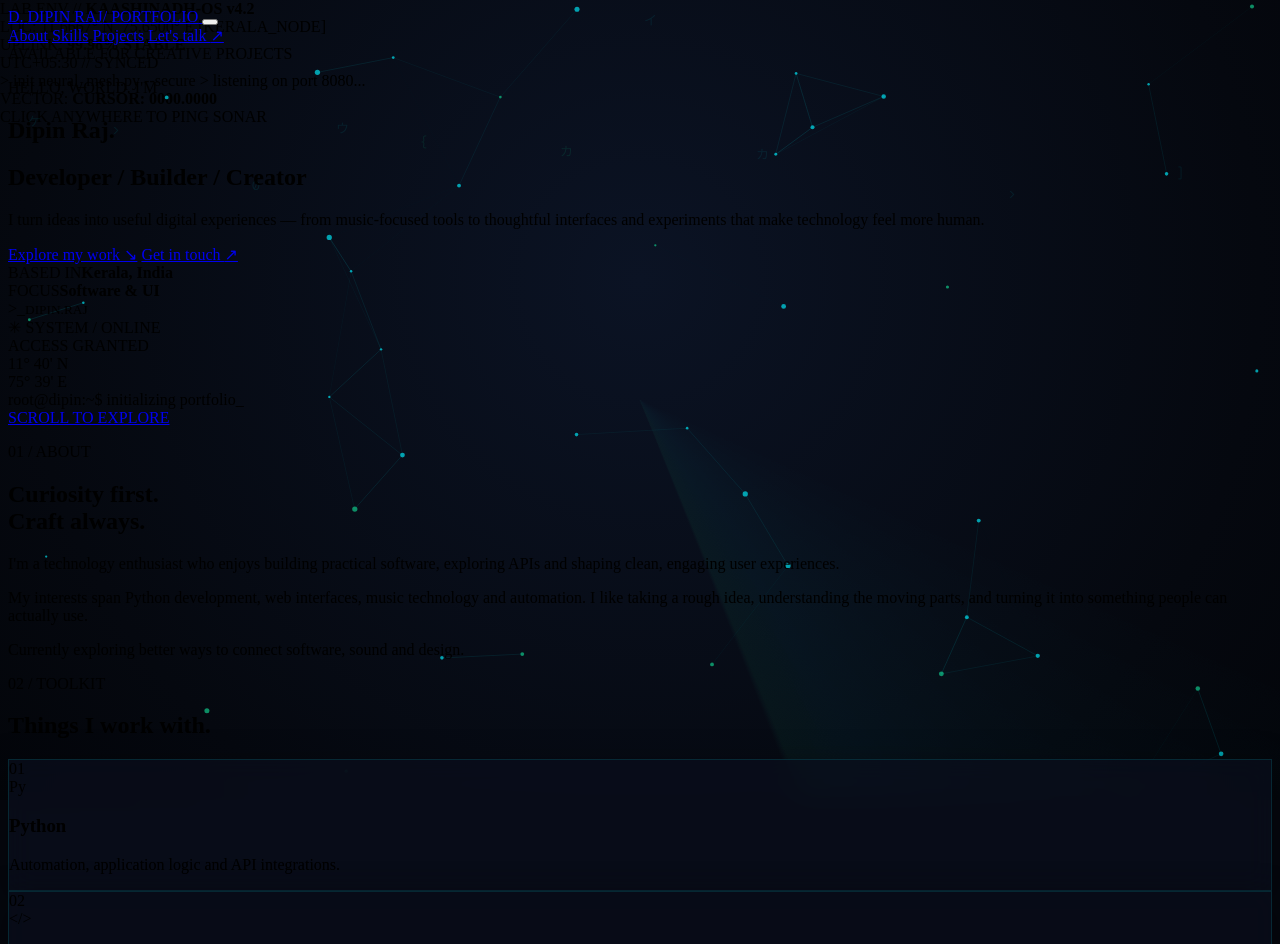
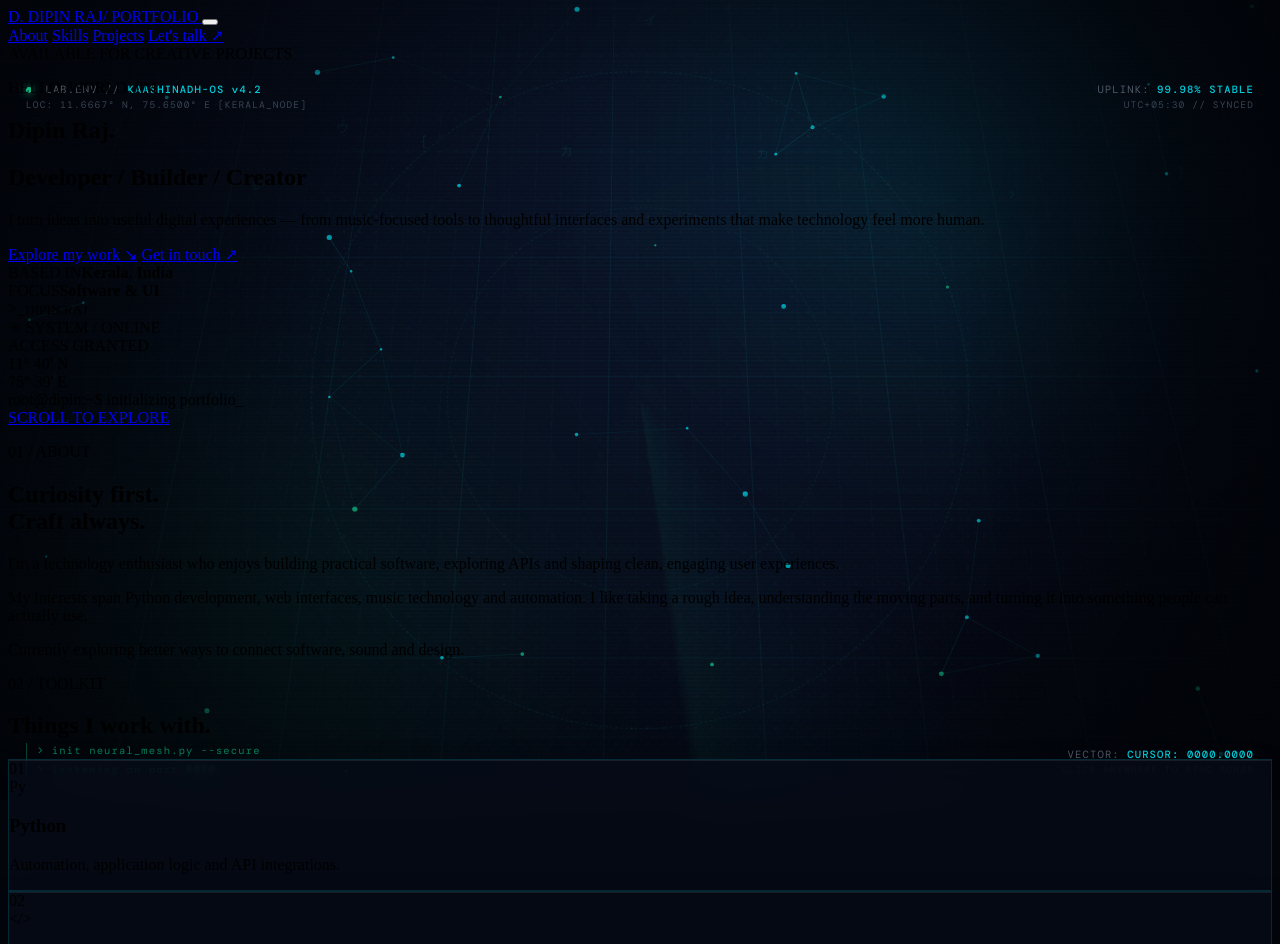
Before and after one commit to kaashinadh99-dev/kaashi143.github.io-, a plain HTML site: page index.html in a window 1280 px wide. Shown: the top 944 px of the page. Drawn offline with nearby package versions, Linux system fonts and the light colour scheme; animation ran at ten frames a second.

Commit message:
Refactor CSS for atmospheric depth and UI elements

```diff
--- a/style.css
+++ b/style.css
@@ -1,16 +1,17 @@
 /* =========================================================
-   HACKER'S LAB — ANIMATED BACKDROP & HUD SYSTEM
+   LUXURY HACKER'S LAB — ATMOSPHERIC DEPTH & SPOTLIGHT UI
    ========================================================= */
 :root {
-  --lab-bg: #05080f;
-  --lab-cyan: #00f0ff;
-  --lab-emerald: #10b981;
-  --lab-grid: rgba(0, 240, 255, 0.045);
-  --lab-grid-sub: rgba(16, 185, 129, 0.025);
+  --bg-obsidian: #03060c;
+  --cyan-neon: #00f0ff;
+  --emerald-neon: #10b981;
+  --violet-deep: #6366f1;
+  --glass-surface: rgba(8, 13, 24, 0.68);
+  --glass-border: rgba(0, 240, 255, 0.14);
 }
 
 body {
-  background-color: var(--lab-bg);
+  background-color: var(--bg-obsidian);
 }
 
 .lab-backdrop {
@@ -19,7 +20,7 @@ body {
   z-index: -1;
   overflow: hidden;
   pointer-events: none;
-  background: radial-gradient(circle at 50% 35%, #0b1324 0%, #05080f 75%, #03050a 100%);
+  background: radial-gradient(ellipse at 50% 25%, #0a1428 0%, #040812 65%, #020408 100%);
 }
 
 #hacker-lab-canvas {
@@ -30,154 +31,230 @@ body {
   display: block;
 }
 
-/* Dual-scale architectural blueprint grid */
-.cyber-grid {
+/* Volumetric Ambient Nebula Orbs */
+.nebula-glow {
   position: absolute;
-  inset: -50%;
-  width: 200%;
-  height: 200%;
-  background-image:
-    linear-gradient(to right, var(--lab-grid) 1px, transparent 1px),
-    linear-gradient(to bottom, var(--lab-grid) 1px, transparent 1px),
-    linear-gradient(to right, var(--lab-grid-sub) 1px, transparent 1px),
-    linear-gradient(to bottom, var(--lab-grid-sub) 1px, transparent 1px);
-  background-size: 120px 120px, 120px 120px, 24px 24px, 24px 24px;
-  transform: perspective(900px) rotateX(18deg) translateY(-4%);
-  animation: gridDrift 28s linear infinite;
-  mask-image: radial-gradient(ellipse at 50% 45%, rgba(0,0,0,0.85) 20%, transparent 75%);
-  -webkit-mask-image: radial-gradient(ellipse at 50% 45%, rgba(0,0,0,0.85) 20%, transparent 75%);
+  border-radius: 50%;
+  filter: blur(130px);
+  mix-blend-mode: screen;
+  animation: nebulaFloat 18s ease-in-out infinite alternate;
 }
 
-@keyframes gridDrift {
-  0% { background-position: 0 0, 0 0, 0 0, 0 0; }
-  100% { background-position: 0 120px, 0 120px, 0 24px, 0 24px; }
+.nebula-primary {
+  width: 580px;
+  height: 580px;
+  top: -15%;
+  right: 5%;
+  background: radial-gradient(circle, rgba(0, 240, 255, 0.16), transparent 70%);
 }
 
-/* Subtle radar sweep scanner */
+.nebula-secondary {
+  width: 620px;
+  height: 620px;
+  bottom: -20%;
+  left: -5%;
+  background: radial-gradient(circle, rgba(16, 185, 129, 0.14), transparent 70%);
+  animation-delay: -6s;
+}
+
+.nebula-accent {
+  width: 440px;
+  height: 440px;
+  top: 40%;
+  left: 42%;
+  background: radial-gradient(circle, rgba(99, 102, 241, 0.1), transparent 70%);
+  animation-delay: -12s;
+}
+
+@keyframes nebulaFloat {
+  0% { transform: translate(0, 0) scale(0.95); }
+  100% { transform: translate(35px, -25px) scale(1.08); }
+}
+
+/* 3D Perspective Lab Floor Grid */
+.perspective-grid {
+  position: absolute;
+  inset: -40%;
+  width: 180%;
+  height: 180%;
+  background-image:
+    linear-gradient(to right, rgba(0, 240, 255, 0.055) 1px, transparent 1px),
+    linear-gradient(to bottom, rgba(0, 240, 255, 0.055) 1px, transparent 1px),
+    linear-gradient(to right, rgba(16, 185, 129, 0.025) 1px, transparent 1px),
+    linear-gradient(to bottom, rgba(16, 185, 129, 0.025) 1px, transparent 1px);
+  background-size: 140px 140px, 140px 140px, 28px 28px, 28px 28px;
+  transform: perspective(1000px) rotateX(24deg) translateY(-2%);
+  animation: perspectiveScroll 32s linear infinite;
+  mask-image: radial-gradient(ellipse at 50% 45%, rgba(0, 0, 0, 0.9) 15%, transparent 72%);
+  -webkit-mask-image: radial-gradient(ellipse at 50% 45%, rgba(0, 0, 0, 0.9) 15%, transparent 72%);
+}
+
+@keyframes perspectiveScroll {
+  from { background-position: 0 0, 0 0, 0 0, 0 0; }
+  to { background-position: 0 140px, 0 140px, 0 28px, 0 28px; }
+}
+
+/* Precision Radar Rings & Sweep */
+.radar-ring {
+  position: absolute;
+  top: 50%;
+  left: 50%;
+  border-radius: 50%;
+  transform: translate(-50%, -50%);
+  border: 1px dashed rgba(0, 240, 255, 0.08);
+}
+
+.ring-outer {
+  width: 82vmin;
+  height: 82vmin;
+  animation: spinSlow 90s linear infinite;
+}
+
+.ring-inner {
+  width: 48vmin;
+  height: 48vmin;
+  border-color: rgba(16, 185, 129, 0.09);
+  animation: spinSlow 60s linear infinite reverse;
+}
+
 .radar-sweep {
   position: absolute;
   top: 50%;
   left: 50%;
-  width: 140vmax;
-  height: 140vmax;
+  width: 130vmax;
+  height: 130vmax;
   transform: translate(-50%, -50%);
   background: conic-gradient(
     from 0deg,
     transparent 0deg,
-    rgba(0, 240, 255, 0.035) 35deg,
-    rgba(16, 185, 129, 0.06) 45deg,
-    transparent 46deg
+    rgba(0, 240, 255, 0.025) 30deg,
+    rgba(16, 185, 129, 0.055) 42deg,
+    transparent 44deg
   );
   border-radius: 50%;
-  animation: radarRotate 16s linear infinite;
+  animation: spinSlow 14s linear infinite;
 }
 
-@keyframes radarRotate {
+@keyframes spinSlow {
   to { transform: translate(-50%, -50%) rotate(360deg); }
 }
 
-/* Deep glowing ambient light nodes */
-.ambient {
-  position: absolute;
-  border-radius: 50%;
-  filter: blur(110px);
-  opacity: 0.45;
-  animation: ambientPulse 12s ease-in-out infinite alternate;
-}
-
-.ambient-one {
-  width: 480px;
-  height: 480px;
-  top: -10%;
-  right: 8%;
-  background: radial-gradient(circle, rgba(0, 240, 255, 0.22), transparent 70%);
-}
-
-.ambient-two {
-  width: 520px;
-  height: 520px;
-  bottom: -15%;
-  left: 5%;
-  background: radial-gradient(circle, rgba(16, 185, 129, 0.18), transparent 70%);
-  animation-delay: -6s;
-}
-
-@keyframes ambientPulse {
-  0% { transform: scale(0.95) translate(0, 0); opacity: 0.35; }
-  100% { transform: scale(1.1) translate(25px, -20px); opacity: 0.55; }
-}
-
-/* Ultra-fine monitor scanlines & edge vignette */
-.scanlines {
+/* Micro-Texture Scanlines, Grain & Vignette */
+.crt-scanlines {
   position: absolute;
   inset: 0;
   background: repeating-linear-gradient(
     to bottom,
     transparent 0px,
     transparent 2px,
-    rgba(0, 0, 0, 0.22) 3px,
-    rgba(0, 0, 0, 0.22) 4px
+    rgba(0, 0, 0, 0.24) 3px,
+    rgba(0, 0, 0, 0.24) 4px
   );
-  opacity: 0.55;
+  opacity: 0.45;
 }
 
-.vignette {
+.film-grain {
   position: absolute;
   inset: 0;
-  background: radial-gradient(circle at center, transparent 48%, rgba(2, 4, 9, 0.88) 100%);
+  opacity: 0.03;
+  background-image: radial-gradient(#ffffff 0.75px, transparent 0.75px);
+  background-size: 16px 16px;
 }
 
-/* Fixed Corner HUD Telemetry */
-.lab-hud {
+.edge-vignette {
+  position: absolute;
+  inset: 0;
+  background: radial-gradient(circle at 50% 50%, transparent 42%, rgba(2, 4, 9, 0.92) 100%);
+}
+
+/* Corner Telemetry HUD */
+.hud-corner {
   position: fixed;
   font-family: 'DM Mono', monospace;
-  font-size: 11px;
-  letter-spacing: 0.12em;
-  color: rgba(148, 163, 184, 0.45);
+  font-size: 10.5px;
+  letter-spacing: 0.11em;
+  color: rgba(148, 163, 184, 0.52);
   z-index: 1;
-  user-select: none;
+  line-height: 1.55;
 }
 
-.hud-bracket {
-  color: rgba(0, 240, 255, 0.65);
-}
-
-.hud-top-left {
-  top: 84px;
-  left: 24px;
-}
-
-.hud-bottom-left {
-  bottom: 20px;
-  left: 24px;
-}
-
-.hud-bottom-left strong {
-  color: rgba(16, 185, 129, 0.75);
+.hud-corner strong {
+  color: rgba(0, 240, 255, 0.85);
   font-weight: 500;
 }
 
-.hud-bottom-right {
-  bottom: 20px;
-  right: 24px;
+.hud-sub {
+  font-size: 9.5px;
+  color: rgba(100, 116, 139, 0.55);
 }
 
-/* Glassmorphism boost for cards so foreground content pops cleanly */
-.skill-card,
-.project-card {
-  background: rgba(10, 15, 28, 0.72) !important;
-  backdrop-filter: blur(12px);
-  -webkit-backdrop-filter: blur(12px);
-  border: 1px solid rgba(0, 240, 255, 0.12);
-  box-shadow: 0 12px 35px rgba(0, 0, 0, 0.45);
+.hud-dot {
+  display: inline-block;
+  width: 6px;
+  height: 6px;
+  border-radius: 50%;
+  background: var(--emerald-neon);
+  box-shadow: 0 0 8px var(--emerald-neon);
+  margin-right: 6px;
+  vertical-align: middle;
 }
 
-.skill-card:hover,
-.project-card:hover {
-  border-color: rgba(0, 240, 255, 0.35);
-  box-shadow: 0 0 28px rgba(0, 240, 255, 0.1);
+.hud-tl { top: 82px; left: 26px; }
+.hud-tr { top: 82px; right: 26px; text-align: right; }
+.hud-bl { bottom: 22px; left: 26px; }
+.hud-br { bottom: 22px; right: 26px; text-align: right; }
+
+.hud-terminal-feed {
+  display: flex;
+  flex-direction: column;
+  gap: 2px;
+  color: rgba(16, 185, 129, 0.65);
+  border-left: 1px solid rgba(16, 185, 129, 0.35);
+  padding-left: 10px;
 }
 
-@media (max-width: 768px) {
-  .lab-hud { display: none; }
+/* Interactive Mouse-Spotlight Glass Cards */
+.spotlight-card {
+  position: relative;
+  background: var(--glass-surface) !important;
+  backdrop-filter: blur(16px) saturate(135%);
+  -webkit-backdrop-filter: blur(16px) saturate(135%);
+  border: 1px solid var(--glass-border);
+  box-shadow:
+    inset 0 1px 0 0 rgba(255, 255, 255, 0.08),
+    0 18px 40px -12px rgba(0, 0, 0, 0.65);
+  overflow: hidden;
+  transition: transform 0.35s cubic-bezier(0.22, 1, 0.36, 1), border-color 0.35s ease, box-shadow 0.35s ease;
 }
+
+.spotlight-card::before {
+  content: '';
+  position: absolute;
+  inset: 0;
+  background: radial-gradient(
+    420px circle at var(--mouse-x, -500px) var(--mouse-y, -500px),
+    rgba(0, 240, 255, 0.12),
+    rgba(16, 185, 129, 0.04) 40%,
+    transparent 70%
+  );
+  opacity: 0;
+  transition: opacity 0.3s ease;
+  pointer-events: none;
+  z-index: 0;
+}
+
+.spotlight-card:hover::before {
+  opacity: 1;
+}
+
+.spotlight-card:hover {
+  transform: translateY(-4px);
+  border-color: rgba(0, 240, 255, 0.42);
+  box-shadow:
+    inset 0 1px 0 0 rgba(0, 240, 255, 0.25),
+    0 22px 48px -10px rgba(0, 240, 255, 0.14);
+}
+
+@media (max-width: 900px) {
+  .hud-corner { display: none; }
+}
```
